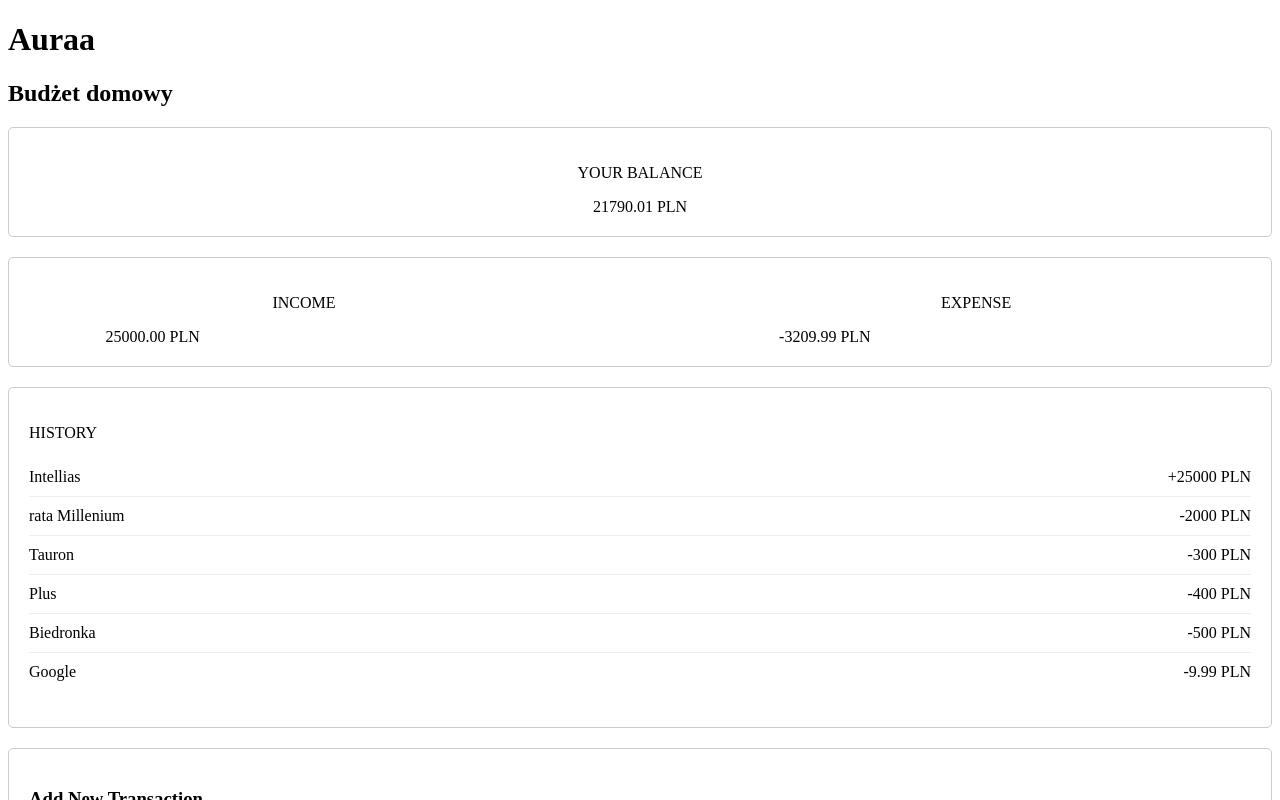
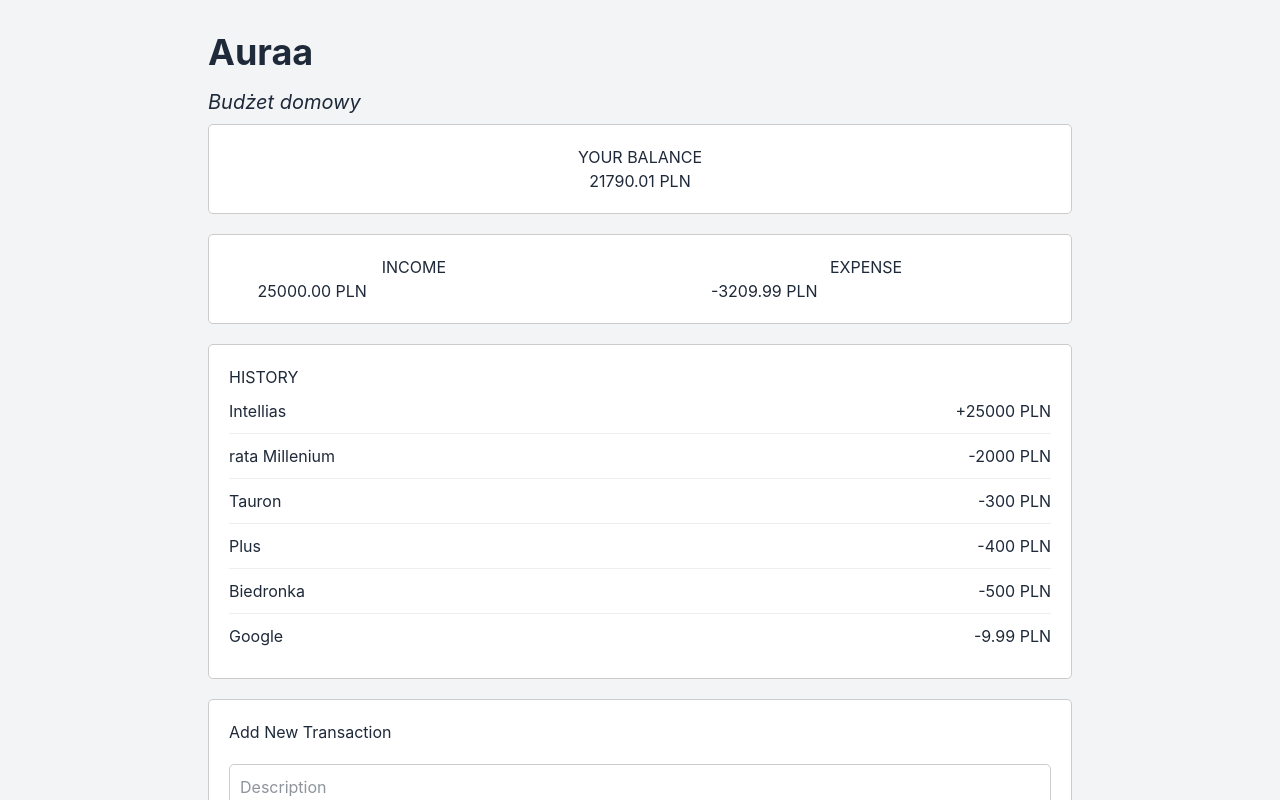
Before and after one commit to sobi3ch/mymoney, a Vue app: page / in a window 1280 px wide. Shown: the top 800 px of the page. Built offline with nearby package versions, Linux system fonts and the light colour scheme.

Commit message:
Add Tailwind

```diff
--- a/index.html
+++ b/index.html
@@ -4,9 +4,10 @@
     <meta charset="UTF-8" />
     <link rel="icon" href="/mymoney.ico" />
     <meta name="viewport" content="width=device-width, initial-scale=1.0" />
+    <link rel="stylesheet" href="/src/assets/styles.css" />
   </head>
   <body>
-    <div id="app"></div>
+    <div id="app" class="container mx-auto p-4 max-w-4xl"></div>
     <script type="module" src="/src/main.ts"></script>
   </body>
 </html>
--- a/package.json
+++ b/package.json
@@ -15,6 +15,8 @@
     "format": "prettier --write --experimental-cli src/"
   },
   "dependencies": {
+    "@tailwindcss/vite": "^4.2.1",
+    "tailwindcss": "^4.2.1",
     "vue": "^3.5.28"
   },
   "devDependencies": {
--- /dev/null
+++ b/src/assets/styles.css
@@ -0,0 +1,5 @@
+@import 'tailwindcss';
+
+body {
+  @apply bg-gray-100 text-gray-800 font-sans;
+}
--- a/src/components/AppHeader.vue
+++ b/src/components/AppHeader.vue
@@ -6,6 +6,6 @@
 </script>
 
 <template>
-  <h1>{{ props.appTitle }}</h1>
-  <h2>{{ props.appSubtitle }}</h2>
+  <h1 class="my-4 font-bold text-4xl">{{ props.appTitle }}</h1>
+  <h2 class="my-2 italic text-xl">{{ props.appSubtitle }}</h2>
 </template>
--- a/vite.config.ts
+++ b/vite.config.ts
@@ -1,18 +1,16 @@
 import { fileURLToPath, URL } from 'node:url'
 
 import { defineConfig } from 'vite'
+import tailwindcss from '@tailwindcss/vite'
 import vue from '@vitejs/plugin-vue'
 import vueDevTools from 'vite-plugin-vue-devtools'
 
 // https://vite.dev/config/
 export default defineConfig({
-  plugins: [
-    vue(),
-    vueDevTools(),
-  ],
+  plugins: [vue(), vueDevTools(), tailwindcss()],
   resolve: {
     alias: {
-      '@': fileURLToPath(new URL('./src', import.meta.url))
+      '@': fileURLToPath(new URL('./src', import.meta.url)),
     },
   },
 })
```
Also changed, not shown: 1 other file (tests, documents, lock files or other folders).
